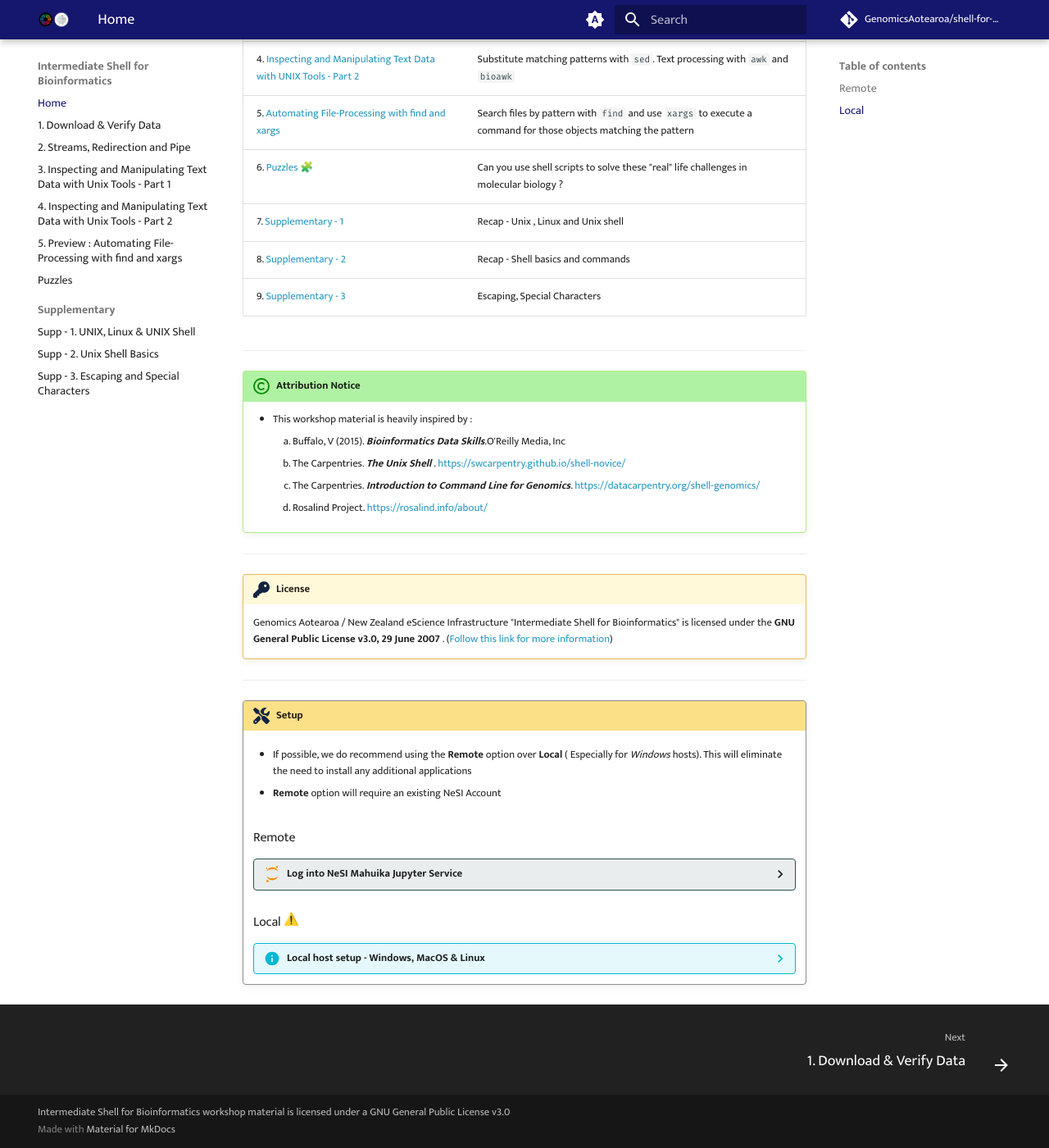
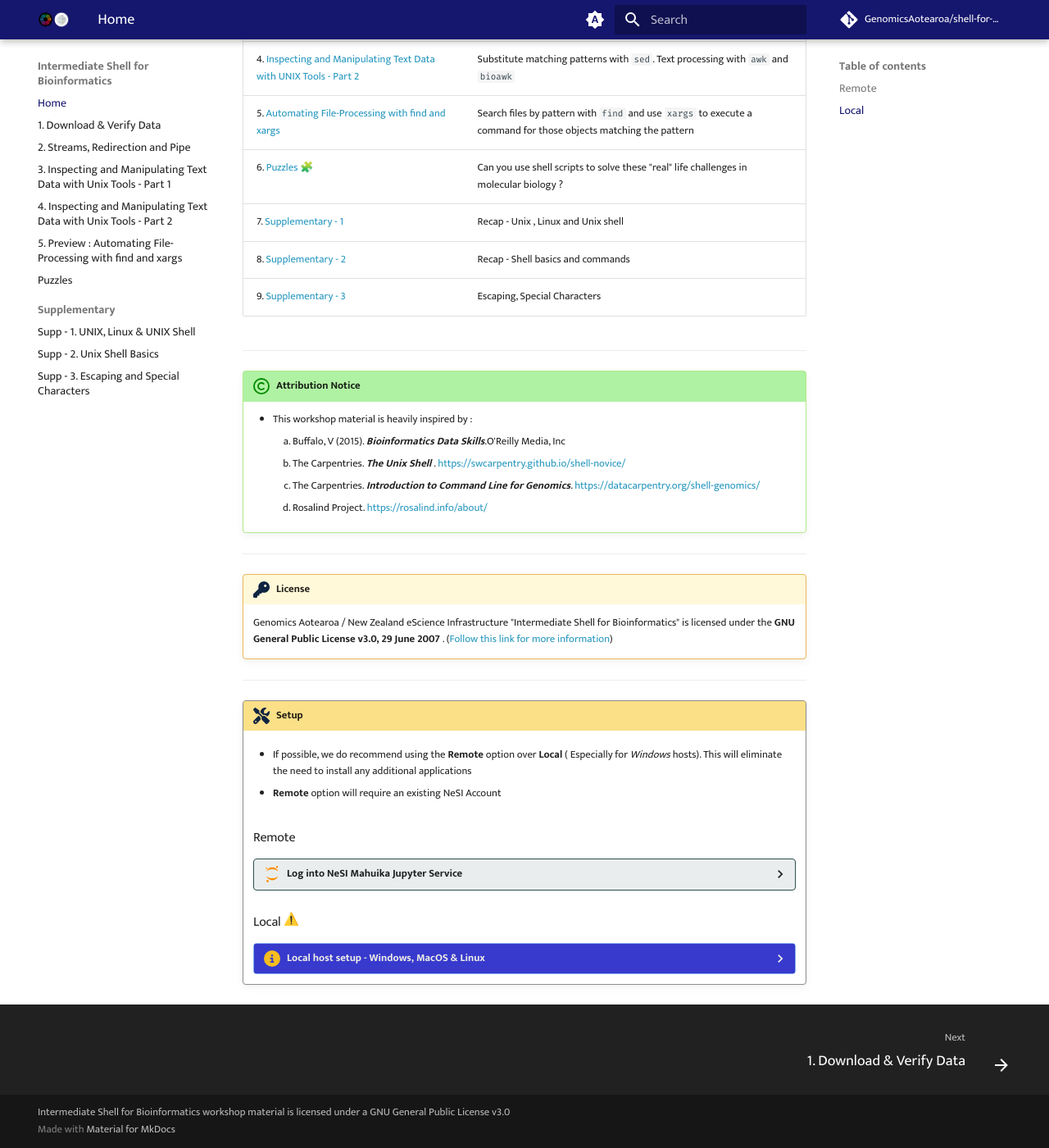
Before and after one commit to GenomicsAotearoa/shell-for-bioinformatics, an MkDocs documentation site: the page built from docs/index.md, in a window 1280 px wide and 1400 px high, scrolled down 933 px. Shown: the whole window at 82% size. Built offline with MkDocs 1.6.1 and Material for MkDocs 9.7.7, drawn with Linux system fonts in a browser that asks for light colours; emoji names are drawn with the system emoji font; comment, search, counter and statistics services are not loaded.

Commit message:
updaet circle-info colour

```diff
--- a/docs/stylesheets/extra.css
+++ b/docs/stylesheets/extra.css
@@ -595,15 +595,16 @@
   }
   .md-typeset .admonition.circle-info,
   .md-typeset details.circle-info {
-    border-color: rgb(238, 156, 131);
+    border-color: rgb(131, 174, 238);
   }
   .md-typeset .circle-info > .admonition-title,
   .md-typeset .circle-info > summary {
-    background-color: rgba(240, 199, 19, 0.459);
+    color:rgb(238, 236, 231);
+    background-color: rgba(24, 27, 196, 0.863);
   }
   .md-typeset .circle-info > .admonition-title::before,
   .md-typeset .circle-info > summary::before {
-    background-color: rgb(235, 98, 80);
+    background-color: rgb(247, 189, 32);
     -webkit-mask-image: var(--md-admonition-icon--circle-info);
             mask-image: var(--md-admonition-icon--circle-info);
   }
```
Also changed, not shown: docs/index.md (+1 -1 lines).
